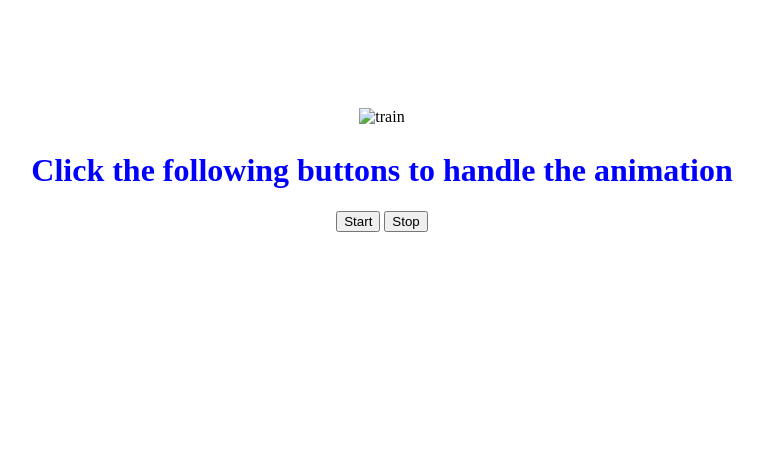
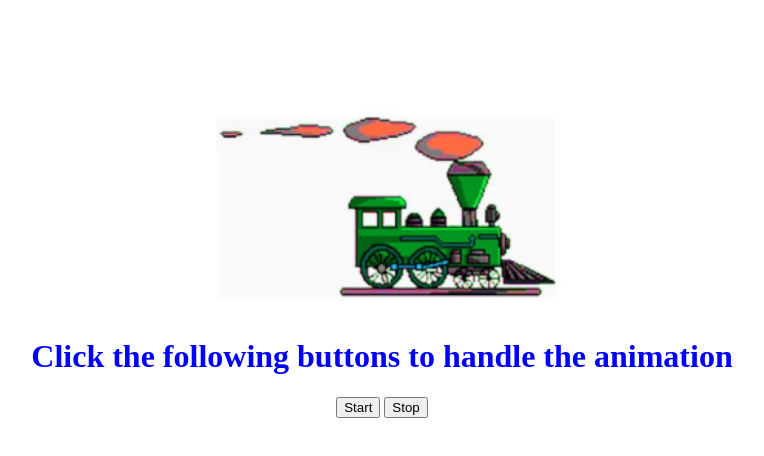
Before and after one commit to Harshith-Gamini/EthnusMern-BS_JS-Tasks-21BCE8987, a plain HTML site: page JS Tasks/Task7-JS.html in a window 1280 px wide. Shown: the whole page, without its empty margins (258-1022 px from the left). Drawn offline with Linux system fonts and the light colour scheme.

Commit message:
Update Task7-JS.html

```diff
--- a/JS Tasks/Task7-JS.html
+++ b/JS Tasks/Task7-JS.html
@@ -22,7 +22,7 @@
 </head>
 <body>
     <center>
-        <img id="train" src="JS Tasks/train.png" alt="train" height="200px">
+        <img id="train" src="train.png" alt="train" height="200px">
         <div style="width: 100%;height: 5px;"></div>
     <div>
         <h1>Click the following buttons to handle the animation</h1>
```
